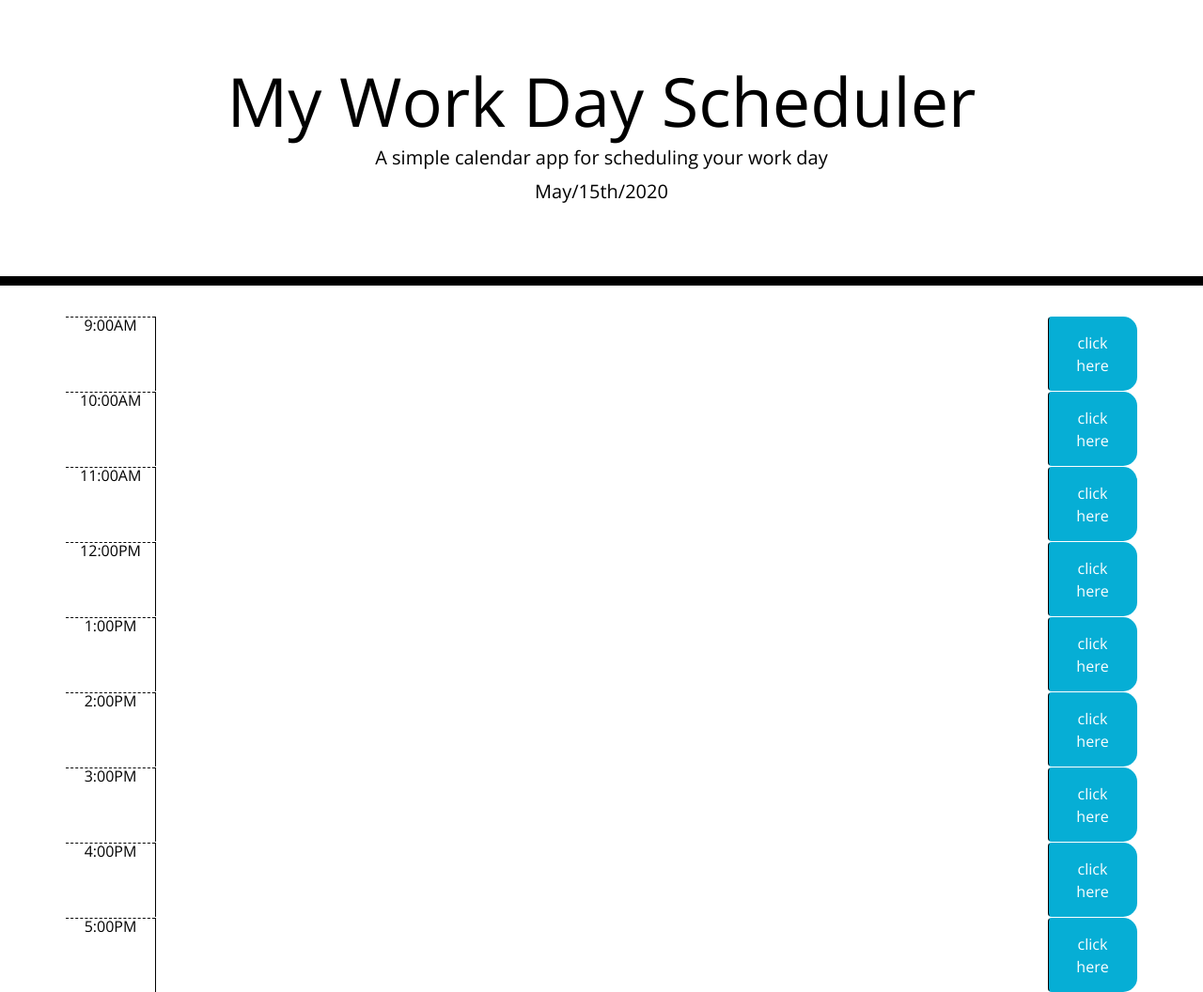
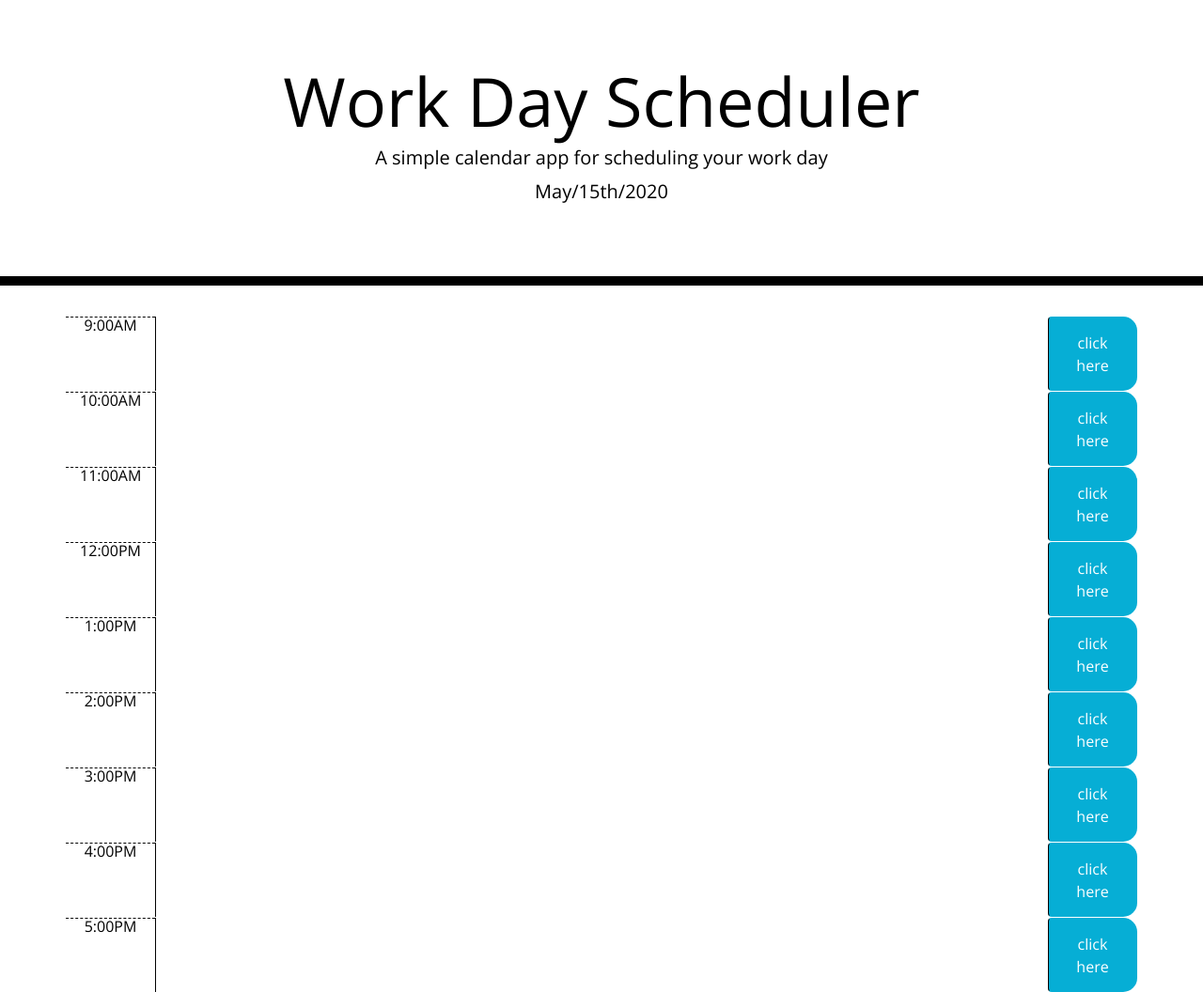
Before and after one commit to CGMcBride/Conner-s-Work-Day-Scheduler, a plain HTML site: page index.html in a window 1280 px wide. Shown: the whole page at 94% size. Drawn offline with nearby package versions, Linux system fonts and the light colour scheme.

Commit message:
changed the display name for the scheduler

```diff
--- a/index.html
+++ b/index.html
@@ -15,7 +15,7 @@
 
 <body>
     <header class="jumbotron">
-        <h1 class="display-3"> My Work Day Scheduler</h1>
+        <h1 class="display-3"> Work Day Scheduler</h1>
         <p class="lead">A simple calendar app for scheduling your work day</p>
         <p id="currentDay" class="lead"></p>
     </header>
--- a/script.js
+++ b/script.js
@@ -1,6 +1,6 @@
 //alert("test");
 //logic to style elements here
-
+let myPast = document.querySelector("#past");
 //logic to render local storage
 $("#9 .description").val(localStorage.getItem("9"));
 $("#10 .description").val(localStorage.getItem("10"));
```
